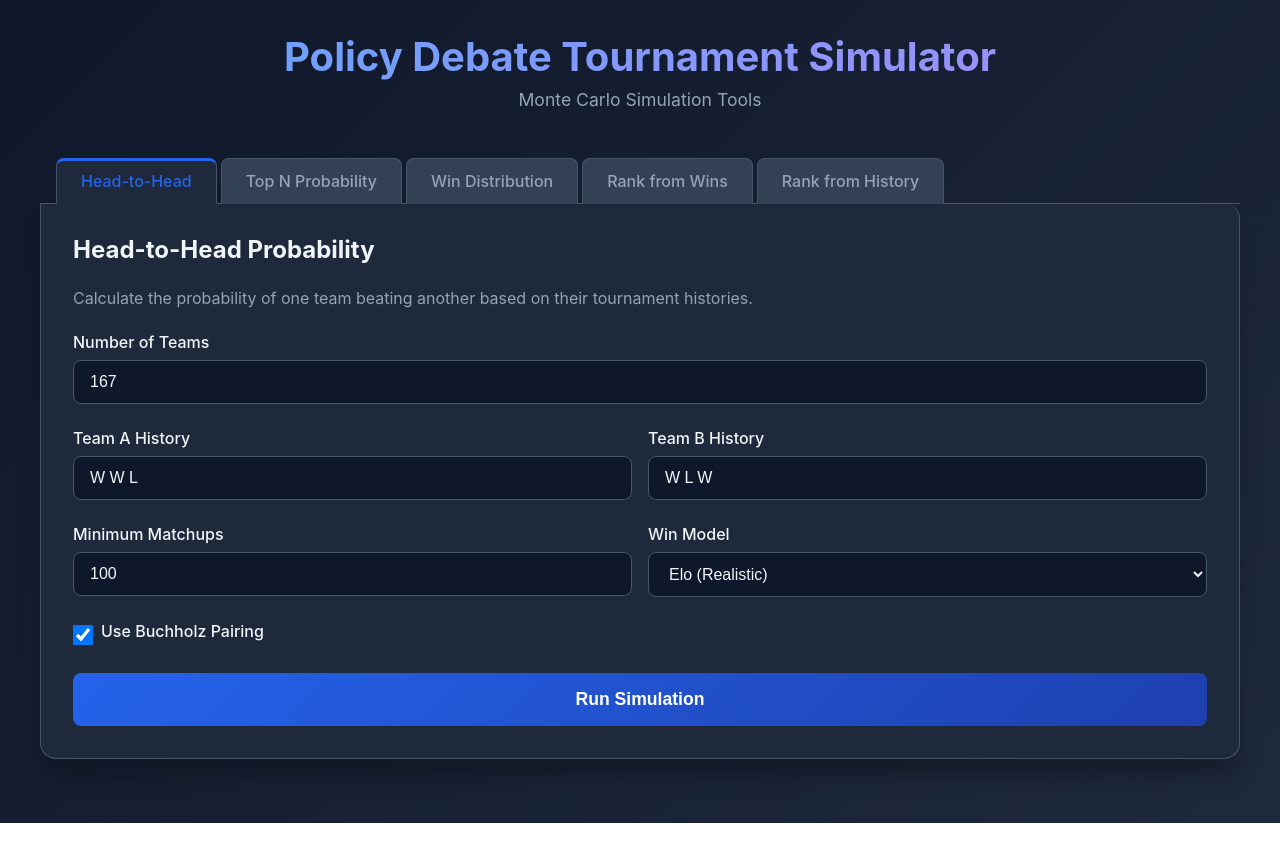
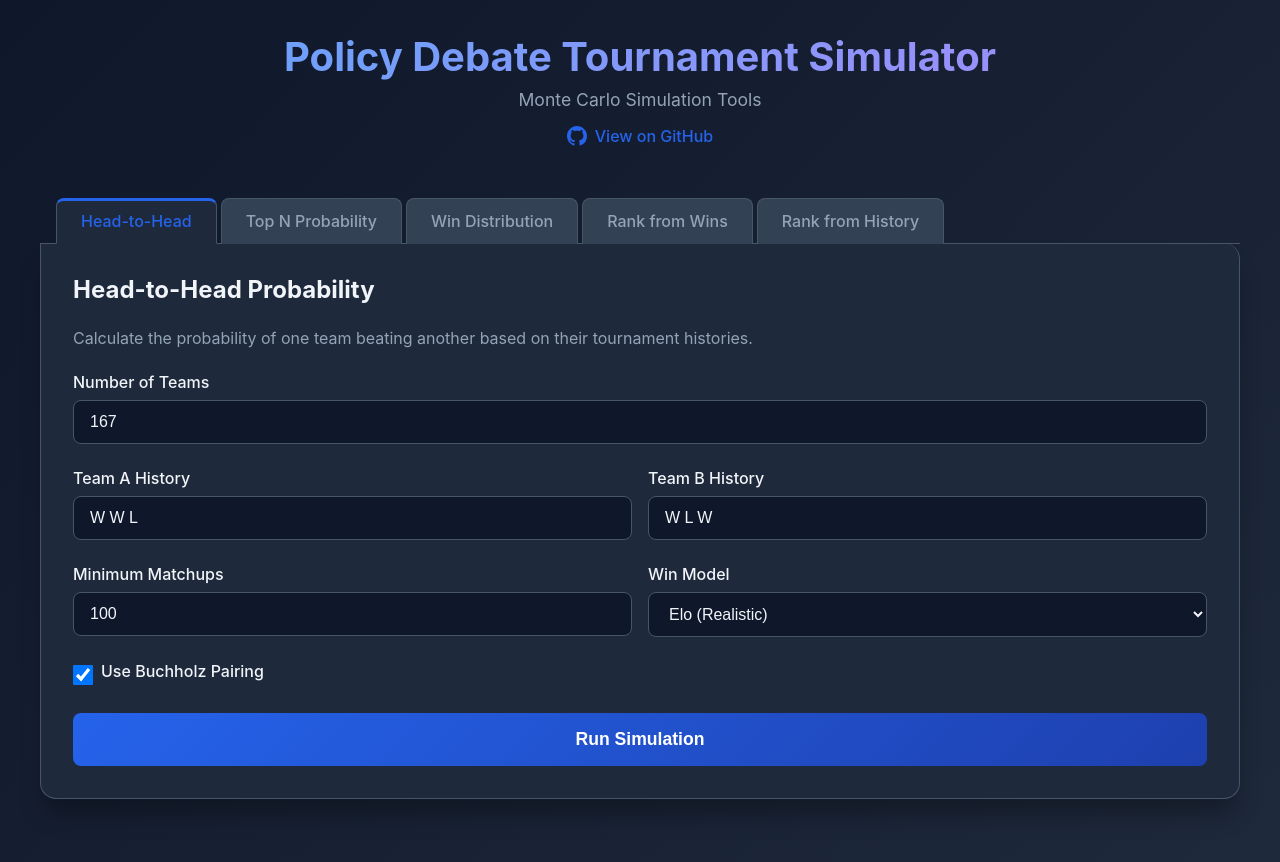
Before and after one commit to iceboxcoldice/swiss_tournament_sim, a plain HTML site: page docs/index.html in a window 1280 px wide. Before the commit the page ends 823 px from the top, so only its background shows below. Drawn offline with Linux system fonts and the light colour scheme.

Commit message:
Add GitHub repository link to web app header
- Added 'View on GitHub' link with SVG icon to the main header
- Provides easy access to source code and documentation
- Styled to match the primary color theme

```diff
--- a/docs/index.html
+++ b/docs/index.html
@@ -326,6 +326,17 @@
         <header>
             <h1>Policy Debate Tournament Simulator</h1>
             <p class="subtitle">Monte Carlo Simulation Tools</p>
+            <div style="margin-top: 1rem;">
+                <a href="https://github.com/iceboxcoldice/swiss_tournament_sim" target="_blank"
+                    style="color: var(--primary); text-decoration: none; font-weight: 500; display: inline-flex; align-items: center; gap: 0.5rem;">
+                    <svg height="20" width="20" viewBox="0 0 16 16" fill="currentColor">
+                        <path
+                            d="M8 0C3.58 0 0 3.58 0 8c0 3.54 2.29 6.53 5.47 7.59.4.07.55-.17.55-.38 0-.19-.01-.82-.01-1.49-2.01.37-2.53-.49-2.69-.94-.09-.23-.48-.94-.82-1.13-.28-.15-.68-.52-.01-.53.63-.01 1.08.58 1.23.82.72 1.21 1.87.87 2.33.66.07-.52.28-.87.51-1.07-1.78-.2-3.64-.89-3.64-3.95 0-.87.31-1.59.82-2.15-.08-.2-.36-1.02.08-2.12 0 0 .67-.21 2.2.82.64-.18 1.32-.27 2-.27.68 0 1.36.09 2 .27 1.53-1.04 2.2-.82 2.2-.82.44 1.1.16 1.92.08 2.12.51.56.82 1.27.82 2.15 0 3.07-1.87 3.75-3.65 3.95.29.25.54.73.54 1.48 0 1.07-.01 1.93-.01 2.2 0 .21.15.46.55.38A8.013 8.013 0 0016 8c0-4.42-3.58-8-8-8z">
+                        </path>
+                    </svg>
+                    View on GitHub
+                </a>
+            </div>
         </header>
 
         <div class="tabs">
```
